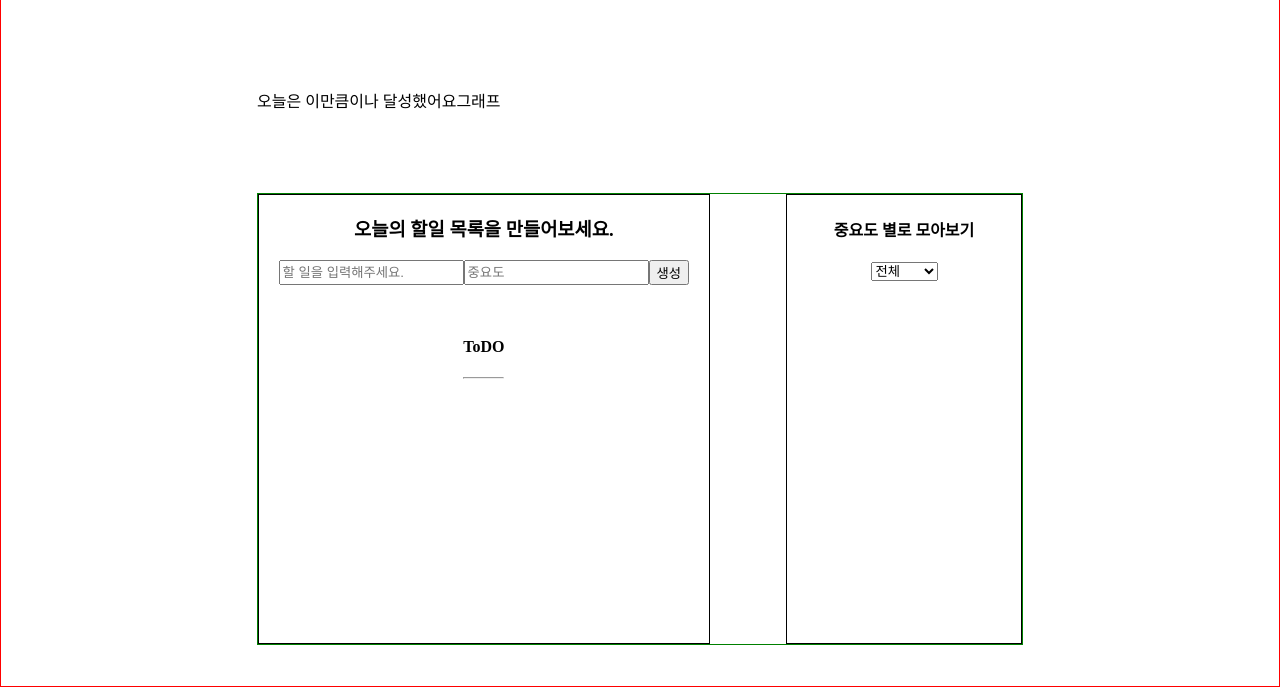
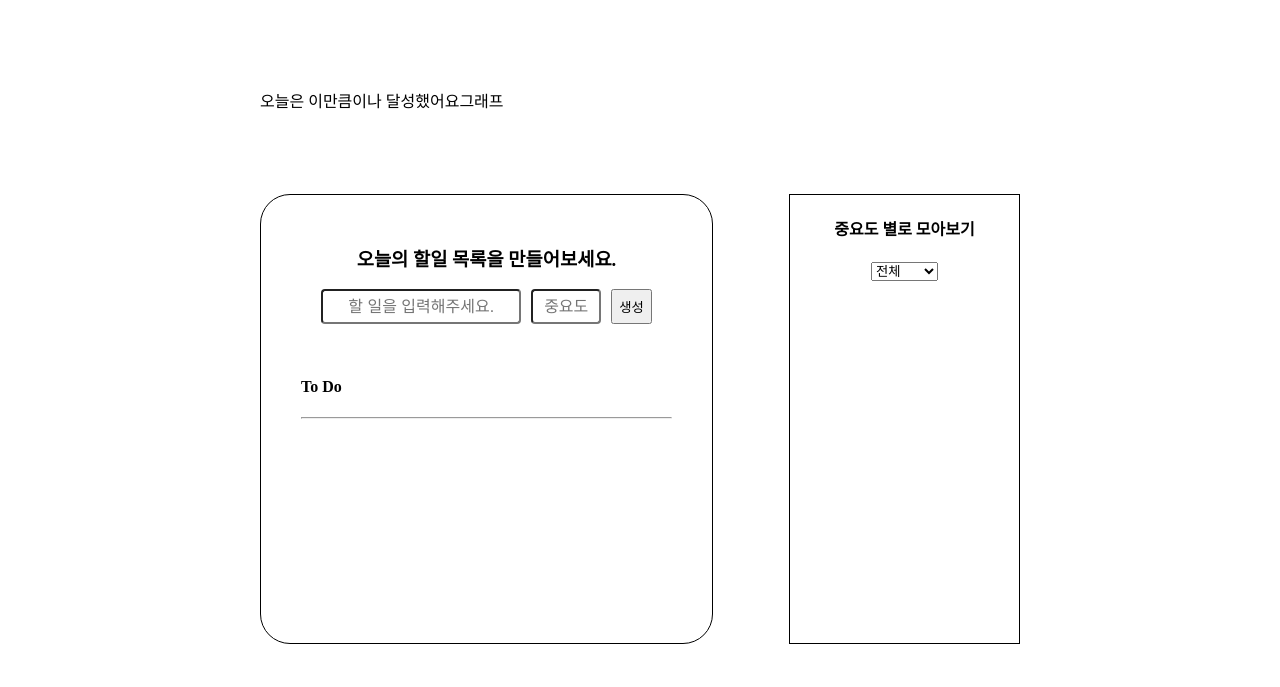
Before and after one commit to mung96/todo, a plain HTML site: page index.html in a window 1280 px wide. Shown: the part 115-802 px from the top of the page. Drawn offline with Linux system fonts and the light colour scheme; a web font is replaced by a local one.

Commit message:
style:makeTodo부분 레이아웃 정리

```diff
--- a/index.html
+++ b/index.html
@@ -5,7 +5,9 @@
     <meta name="viewport" content="width=device-width, initial-scale=1.0">
     <title>Document</title>
     <link rel="stylesheet" href="layout.css">
+    <link rel="stylesheet" href="makeToDo.css">
     <link rel="stylesheet" href="style.css">
+    <link rel="stylesheet" type="text/css" href="https://cdn.jsdelivr.net/gh/orioncactus/pretendard/dist/web/static/pretendard.css" />
 </head>
 <body>
     <h1>To Do List</h1>
@@ -29,13 +31,12 @@
             <p class="input-error-message" style="color:red"></p>
 
             <div class="view-todolist">
-                <h4>ToDO</h4>
+                <h4 class="view-todolist-title">To Do</h4>
                 <hr>
                 <div class="components-todo">
                     <div class="component-importance" data-impo="3">
-                        <label class='component-todo'>
-                        </label>
                     </div>
+
                     <div class="component-importance" data-impo="2">
                     </div>
 
--- a/layout.css
+++ b/layout.css
@@ -1,3 +1,10 @@
+html{
+    box-sizing: border-box;
+}
+*, *:before, *:after {
+    box-sizing: inherit;
+}
+
 body{
     margin:0;
     display:flex;
@@ -6,9 +13,6 @@ body{
     min-height: 100vh;
     justify-content: center;
 
-
-    /* 아랫부분은 지워야함. */
-    border:1px red solid;
 }
 
 .achievement-rate{
@@ -19,9 +23,6 @@ body{
     display:flex;
     gap:10%;
     height: 450px;
-
-    /* 아랫부분은 지워야함. */
-    border:1px green solid;
 }
 
 /* 할일 목록을 만드는 부분 */
--- /dev/null
+++ b/makeToDo.css
@@ -0,0 +1,39 @@
+.make-todolist{
+    padding:30px 40px;
+    border-radius: 30px;
+}
+.components-todo{
+    overflow-y: scroll;
+    max-height: 180px;
+}
+
+.components-todo::-webkit-scrollbar {
+	display:none
+}
+.text-todolist,.choice-importance{
+    height:35px;
+    font-size: 1rem;
+    text-align:center;
+    border-radius: 4px;
+}
+.text-todolist{
+    width:200px;
+    font-size: 1rem;
+}
+
+.choice-importance{
+    margin-left:10px;
+    margin-right:10px;
+    width:70px;
+}
+.view-todolist{
+    width:100%;
+}
+.view-todolist-title{
+
+}
+.components-todo,.component-importance{
+    display:flex;
+    flex-direction: column;
+    row-gap:15px;
+}
--- a/makeToDo.js
+++ b/makeToDo.js
@@ -56,7 +56,6 @@
         newLabel.appendChild(makeText(todo));
         newLabel.appendChild(makeImpo(todo));
         newLabel.appendChild(makeDeleteBtn(newLabel,todo));
-        console.log(newLabel);
         return newLabel;
     }
 
--- a/seeByImpo.js
+++ b/seeByImpo.js
@@ -17,6 +17,3 @@
         }
     })
 })();
-
-
-// view-todolist-text
```
